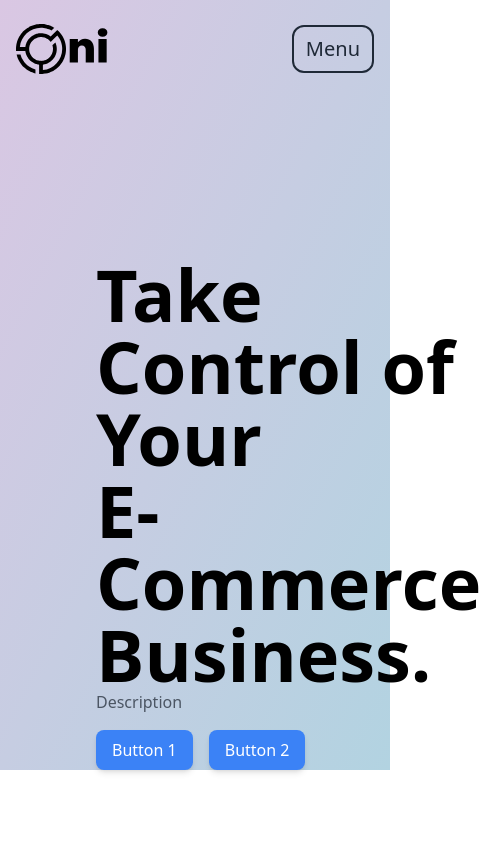
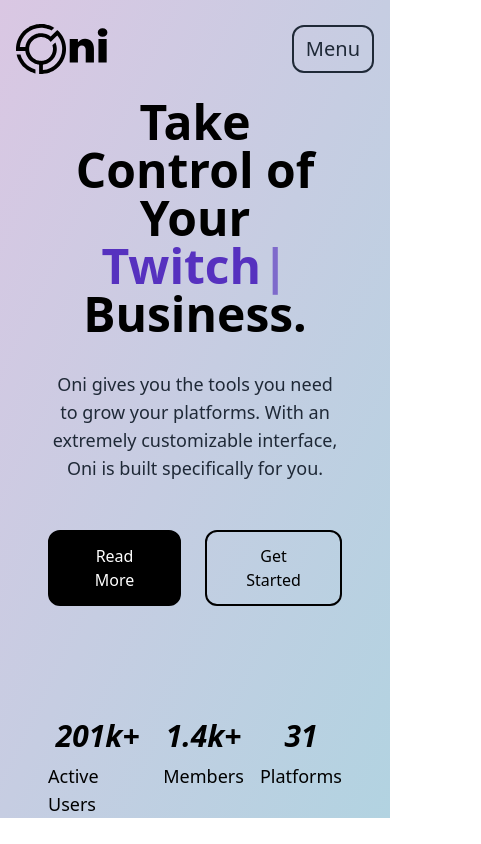
Before and after one commit to mac-eth/onu-marketing-site, a Next.js app: page / in a window 390 px wide. Shown: the whole page, 481 px wide, since content can reach past the window. Built offline with nearby package versions, Linux system fonts and the light colour scheme.

Commit message:
Mobile Responsiveness

```diff
--- a/package.json
+++ b/package.json
@@ -22,7 +22,8 @@
     "react-dom": "18.2.0",
     "react-type-animation": "^2.1.2",
     "typeface-poppins": "^1.1.13",
-    "typescript": "4.9.3"
+    "typescript": "4.9.3",
+    "typewriter-effect": "^2.19.0"
   },
   "devDependencies": {
     "autoprefixer": "^10.4.13",
--- a/src/components/hero/navbar.tsx
+++ b/src/components/hero/navbar.tsx
@@ -32,7 +32,7 @@
                     key={link.toLowerCase()}
                   >
                     <div
-                      className={`inline-block px-7 py-2 text-gray-800 font-poppins text-[16px] hover:underline ${
+                      className={`inline-block px-7 py-2 text-gray-800 font-poppins font-medium text-[16px] hover:underline ${
                         router.pathname === `/${link.toLowerCase()}`
                           ? "font-bold"
                           : ""
@@ -63,7 +63,7 @@
           {["Features", "Pricing", "Docs"].map((link) => (
             <Link href={`/${link.toLowerCase()}`} key={link.toLowerCase()}>
               <div
-                className={`inline-block px-7 py-2 text-gray-800 font-poppins text-[16px] hover:underline ${
+                className={`inline-block px-7 py-2 text-gray-800 font-medium font-poppins text-[16px] hover:underline ${
                   router.pathname === `/${link.toLowerCase()}`
                     ? "font-bold"
                     : ""
@@ -74,7 +74,7 @@
             </Link>
           ))}
           <div className="inline-block px-7 py-2">
-            <button className="inline-block px-4 py-2 text-gray-800 rounded-2xl outline-none border-2 border-gray-800 hover:bg-gray-800 hover:text-white font-poppins hover:underline text-[16px]">
+            <button className="inline-block px-4 py-2 text-gray-800 font-medium rounded-2xl outline-none border-2 border-gray-800 hover:bg-gray-800 hover:text-white font-poppins hover:underline text-[16px]">
               <Link href="/dashboard" key="dashboard">
                 Dashboard
               </Link>
--- /dev/null
+++ b/src/components/hero/stats.tsx
@@ -0,0 +1,38 @@
+import React from "react";
+
+const statsArray = [
+    {
+        title: "Active Users",
+        value: "201k+",
+        key: 1,
+    },
+    {
+        title: "Members",
+        value: "1.4k+",
+        key: 2,
+    },
+    {
+        title: "Platforms",
+        value: "31",
+        key: 3,
+    },
+]
+
+const Stats: React.FC = () => {
+    return (
+        <div className="flex flex-row justify-between mt-28 gap-4">
+            {statsArray.map((stat) => (
+                <div className="flex flex-col items-center gap-2" key={stat.key}>
+                    <h1 className="text-3xl md:text-5xl font-bold font-poppins italic text-black">
+                        {stat.value}
+                    </h1>
+                    <h1 className="text-lg md:text-2xl font-medium font-poppins text-black">
+                        {stat.title}
+                    </h1>
+                </div>
+            ))}
+        </div>
+    )
+}
+
+export default Stats;
--- a/src/components/hero/title.tsx
+++ b/src/components/hero/title.tsx
@@ -1,17 +1,38 @@
 import React from "react";
+import Typewriter from "typewriter-effect";
+import TitleButtons from "./titleButtons";
+import Stats from "./stats";
 
 const titleArray = [
   {
     title: "Youtube",
-    color: "red-500",
+    color: "text-[#fe0021]",
+    delay: 3300,
   },
   {
     title: "Twitch",
-    color: "purple-500",
+    color: "text-[#5631bf]",
+    delay: 3100,
+  },
+  {
+    title: "Spotify",
+    color: "text-[#0cd569]",
+    delay: 3250,
+  },
+  {
+    title: "Influencer",
+    color: "text-[#f64229]",
+    delay: 4100,
   },
   {
     title: "E-Commerce",
-    color: "blue-500",
+    color: "text-[#96bd5a]",
+    delay: 4100,
+  },
+  {
+    title: "Blockchain",
+    color: "text-sky-500",
+    delay: 4100,
   },
 ];
 
@@ -21,34 +42,40 @@
   React.useEffect(() => {
     const interval = setInterval(() => {
       setCurrentTitleIndex((i) => (i + 1) % titleArray.length);
-    }, 2000);
+    }, titleArray[currentTitleIndex].delay);
     return () => clearInterval(interval);
-  }, []);
+  }, [currentTitleIndex]);
 
   const currentTitle = titleArray[currentTitleIndex];
 
   return (
-    <div className="flex justify-start items-center mx-24 pt-40 ">
-      <div>
-        <h1 className="text-7xl font-bold font-poppins text-black">
-          Take Control of Your
-        </h1>
-        <div className="flex">
+    <div className="grid gap-1 grid-cols-1 md:grid-cols-2 md:gap-8">
+      <div className="flex col-span-1 justify-center md:justify-start mx-12 md:mx-24 md:pt-40 ">
+        <div>
+          <h1 className="text-center md:text-left text-5xl md:text-7xl font-bold font-poppins text-black">
+            Take Control of Your
+          </h1>
           <h1
-            className={`text-7xl font-bold font-poppins text-${currentTitle.color}`}
+            className={`text-center md:text-left md:inline-flex text-5xl md:text-7xl font-bold font-poppins ${currentTitle.color} flex-wrap md:inline-flex`}
           >
-            {currentTitle.title} <a className="text-7xl font-bold font-poppins text-black"> Business.</a>
+            <Typewriter
+              options={{
+                strings: currentTitle.title,
+                autoStart: true,
+                loop: true,
+              }}
+            />
+            <a className="text-center md:text-left text-5xl md:text-7xl font-bold font-poppins text-black">
+              Business.
+            </a>
           </h1>
-        </div>
 
-        <p className="text-gray-600">Description</p>
-        <div className="flex mt-4">
-          <button className="px-4 py-2 bg-blue-500 text-white rounded-lg shadow-md hover:bg-blue-600">
-            Button 1
-          </button>
-          <button className="px-4 py-2 bg-blue-500 text-white rounded-lg shadow-md hover:bg-blue-600 ml-4">
-            Button 2
-          </button>
+          <p className="text-center md:text-left mt-8 text-gray-800 font-poppins text-lg md:text-2xl ">
+            Oni gives you the tools you need to grow your platforms. With an
+            extremely customizable interface, Oni is built specifically for you.
+          </p>
+          <TitleButtons />
+          <Stats />
         </div>
       </div>
     </div>
--- /dev/null
+++ b/src/components/hero/titleButtons.tsx
@@ -0,0 +1,16 @@
+import React from "react";
+
+const TitleButtons: React.FC = () => {
+  return (
+    <div className="flex justify-center md:justify-start mt-12 gap-6">
+      <button className="px-6 py-3 bg-black rounded-xl border-2 border-black text-white font-poppins font-medium text-md md:text-xl hover:bg-transparent hover:text-black">
+        Read More
+      </button>
+      <button className="px-6 py-3 bg-transparent rounded-xl border-2 border-black text-black font-poppins font-medium text-md md:text-xl hover:bg-black hover:text-white">
+        Get Started
+      </button>
+    </div>
+  );
+};
+
+export default TitleButtons;
```
Also changed, not shown: 1 other file (tests, documents, lock files or other folders).
